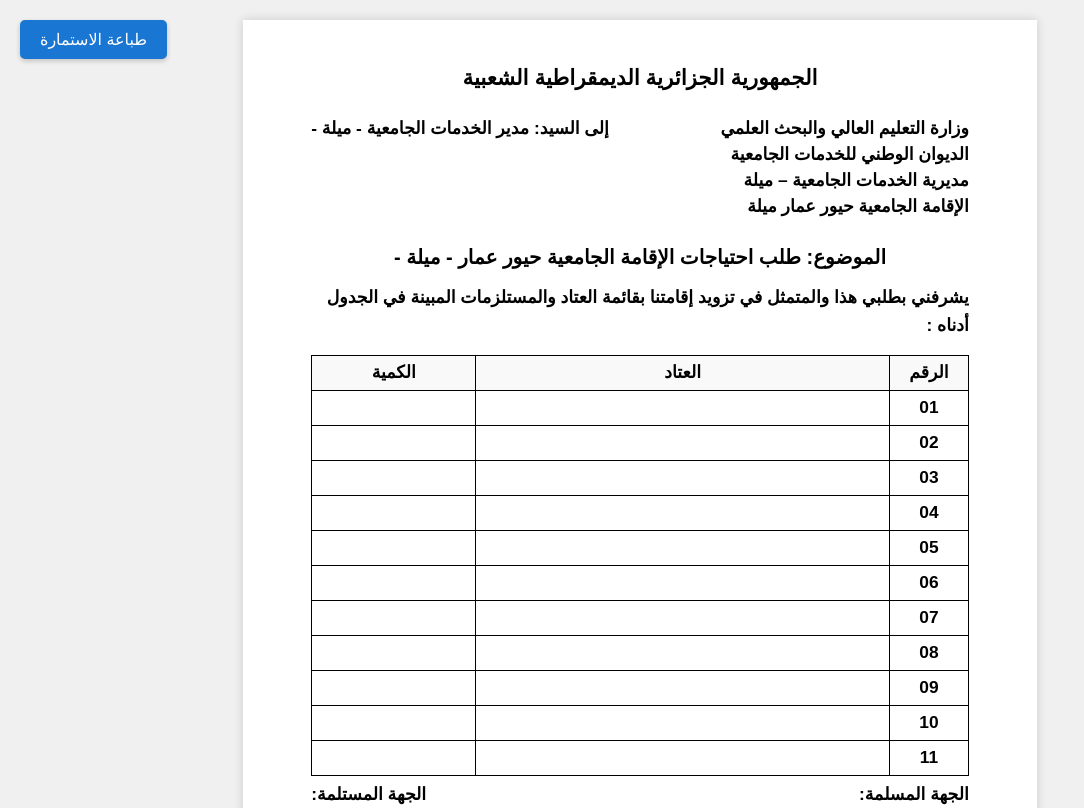
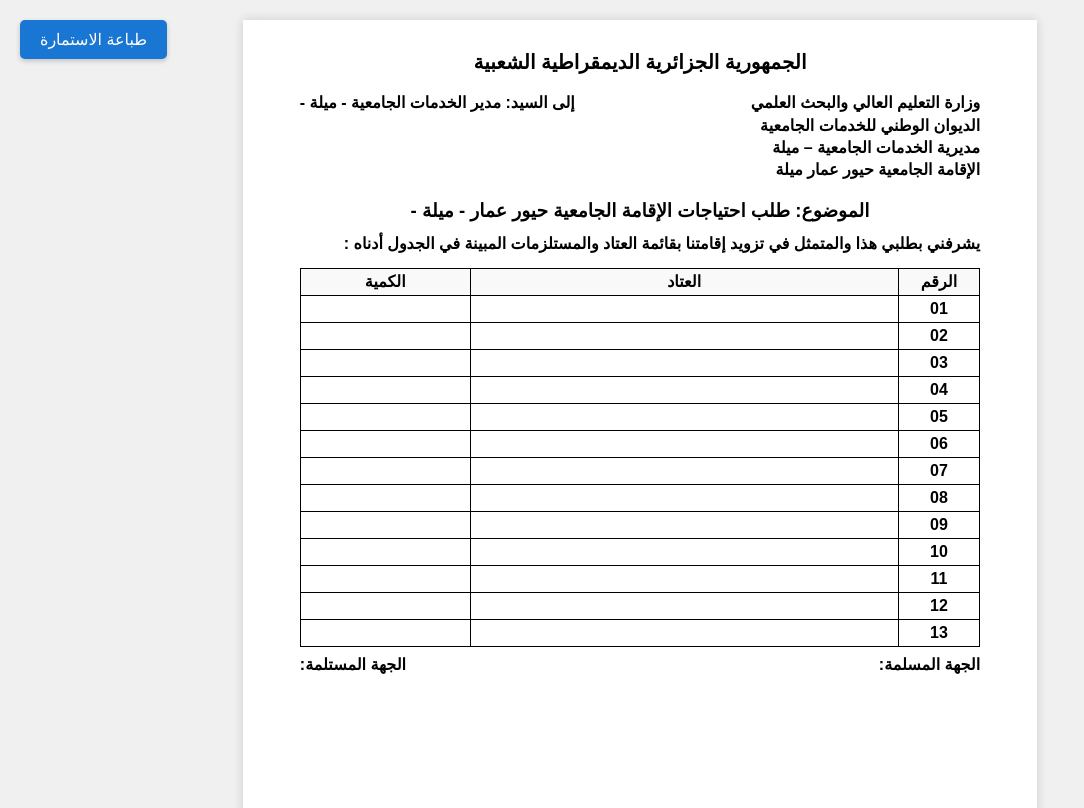
Before and after one commit to kassioslezar/demande-d-outils, a plain HTML site: page index.html in a window 1280 px wide. Shown: the top 808 px of the page, without its empty margins (0-1084 px from the left). Drawn offline with Linux system fonts and the light colour scheme.

Commit message:
Refactor styles and update table for editability
Adjusted padding, font sizes, and margins for various elements. Updated table structure to include editable fields.

```diff
--- a/index.html
+++ b/index.html
@@ -15,7 +15,7 @@
             background: white;
             width: 210mm;
             min-height: 297mm;
-            padding: 12mm 18mm 15mm 18mm;
+            padding: 8mm 15mm 10mm 15mm;
             margin: 0 auto;
             box-shadow: 0 0 10px rgba(0,0,0,0.15);
             box-sizing: border-box;
@@ -24,81 +24,84 @@
         /* الجمهورية الجزائرية الديمقراطية الشعبية */
         .republic-header {
             text-align: center;
-            font-size: 16pt;
+            font-size: 15pt;
             font-weight: bold;
-            margin-bottom: 25px;
+            margin-bottom: 18px;
         }
         /* الترويسة يمين ويسار */
         .header-row {
             display: flex;
             justify-content: space-between;
             align-items: flex-start;
-            margin-bottom: 25px;
+            margin-bottom: 18px;
         }
         .header-right {
             text-align: right;
-            font-size: 13pt;
+            font-size: 12pt;
             font-weight: bold;
-            line-height: 1.5;
+            line-height: 1.4;
         }
         .header-left {
             text-align: left;
-            font-size: 13pt;
+            font-size: 12pt;
             font-weight: bold;
-            line-height: 1.5;
+            line-height: 1.4;
         }
         /* الموضوع */
         .subject-title {
             text-align: center;
-            font-size: 15pt;
+            font-size: 14pt;
             font-weight: bold;
-            margin: 20px 0 15px 0;
+            margin: 15px 0 10px 0;
         }
         /* النص التمهيدي */
         .content-text {
-            font-size: 13pt;
+            font-size: 12pt;
             font-weight: bold;
-            line-height: 1.6;
-            margin-bottom: 15px;
+            line-height: 1.5;
+            margin-bottom: 12px;
             text-align: right;
         }
-        /* الجدول: الرقم على اليمين، العتاد في الوسط، الكمية على اليسار */
+        /* الجدول تفاعلي وقابل للكتابة */
         table {
             width: 100%;
             border-collapse: collapse;
-            margin-top: 10px;
+            margin-top: 5px;
             margin-bottom: 8px;
         }
         th, td {
             border: 1px solid #000;
-            padding: 4px 6px;
+            padding: 2px 4px;
             text-align: center;
-            font-size: 13pt;
+            font-size: 12pt;
             font-weight: bold;
-            height: 26px;
+            height: 22px;
         }
         th {
             background-color: #f9f9f9;
         }
-        td input {
-            width: 98%;
+        /* حقول الإدخال لتجعل الخانات قابلة للتعديل والكتابة بكل أريحية */
+        td input, td span[contenteditable="true"] {
+            width: 100%;
             border: none;
             background: transparent;
             text-align: center;
             font-family: inherit;
-            font-size: 13pt;
+            font-size: 12pt;
             font-weight: normal;
             outline: none;
+            display: block;
+            box-sizing: border-box;
         }
-        td input:focus {
+        td input:focus, td span[contenteditable="true"]:focus {
             background-color: #fffde7;
         }
-        /* التوقيعات تحت الجدول مباشرة كما في الصورة تماماً */
+        /* التوقيعات تحت الجدول مباشرة */
         .footer-signatures {
             display: flex;
             justify-content: space-between;
             margin-top: 8px;
-            font-size: 13pt;
+            font-size: 12pt;
             font-weight: bold;
         }
         .print-btn {
@@ -113,11 +116,16 @@
             cursor: pointer;
             font-size: 16px;
             box-shadow: 0 2px 5px rgba(0,0,0,0.2);
+            z-index: 1000;
         }
         .print-btn:hover {
             background-color: #115293;
         }
         @media print {
+            @page {
+                size: A4;
+                margin: 0;
+            }
             body {
                 background: none;
                 padding: 0;
@@ -126,13 +134,11 @@
                 box-shadow: none;
                 margin: 0;
                 width: 100%;
-                padding: 10mm;
+                min-height: 100vh;
+                padding: 10mm 15mm;
             }
             .print-btn {
                 display: none;
-            }
-            td input {
-                border-bottom: 1px solid transparent;
             }
         }
     </style>
@@ -166,7 +172,7 @@
         يشرفني بطلبي هذا والمتمثل في تزويد إقامتنا بقائمة العتاد والمستلزمات المبينة في الجدول أدناه :
     </div>
 
-    <!-- الجدول: الرقم (يمين) - العتاد (وسط) - الكمية (يسار) -->
+    <!-- الجدول: 13 خانة فارغة وقابلة للكتابة والتعديل المباشر -->
     <table>
         <thead>
             <tr>
@@ -176,61 +182,19 @@
             </tr>
         </thead>
         <tbody>
-            <tr>
-                <td>01</td>
-                <td><input type="text" placeholder=""></td>
-                <td><input type="text" placeholder=""></td>
-            </tr>
-            <tr>
-                <td>02</td>
-                <td><input type="text" placeholder=""></td>
-                <td><input type="text" placeholder=""></td>
-            </tr>
-            <tr>
-                <td>03</td>
-                <td><input type="text" placeholder=""></td>
-                <td><input type="text" placeholder=""></td>
-            </tr>
-            <tr>
-                <td>04</td>
-                <td><input type="text" placeholder=""></td>
-                <td><input type="text" placeholder=""></td>
-            </tr>
-            <tr>
-                <td>05</td>
-                <td><input type="text" placeholder=""></td>
-                <td><input type="text" placeholder=""></td>
-            </tr>
-            <tr>
-                <td>06</td>
-                <td><input type="text" placeholder=""></td>
-                <td><input type="text" placeholder=""></td>
-            </tr>
-            <tr>
-                <td>07</td>
-                <td><input type="text" placeholder=""></td>
-                <td><input type="text" placeholder=""></td>
-            </tr>
-            <tr>
-                <td>08</td>
-                <td><input type="text" placeholder=""></td>
-                <td><input type="text" placeholder=""></td>
-            </tr>
-            <tr>
-                <td>09</td>
-                <td><input type="text" placeholder=""></td>
-                <td><input type="text" placeholder=""></td>
-            </tr>
-            <tr>
-                <td>10</td>
-                <td><input type="text" placeholder=""></td>
-                <td><input type="text" placeholder=""></td>
-            </tr>
-            <tr>
-                <td>11</td>
-                <td><input type="text" placeholder=""></td>
-                <td><input type="text" placeholder=""></td>
-            </tr>
+            <tr><td>01</td><td><input type="text"></td><td><input type="text"></td></tr>
+            <tr><td>02</td><td><input type="text"></td><td><input type="text"></td></tr>
+            <tr><td>03</td><td><input type="text"></td><td><input type="text"></td></tr>
+            <tr><td>04</td><td><input type="text"></td><td><input type="text"></td></tr>
+            <tr><td>05</td><td><input type="text"></td><td><input type="text"></td></tr>
+            <tr><td>06</td><td><input type="text"></td><td><input type="text"></td></tr>
+            <tr><td>07</td><td><input type="text"></td><td><input type="text"></td></tr>
+            <tr><td>08</td><td><input type="text"></td><td><input type="text"></td></tr>
+            <tr><td>09</td><td><input type="text"></td><td><input type="text"></td></tr>
+            <tr><td>10</td><td><input type="text"></td><td><input type="text"></td></tr>
+            <tr><td>11</td><td><input type="text"></td><td><input type="text"></td></tr>
+            <tr><td>12</td><td><input type="text"></td><td><input type="text"></td></tr>
+            <tr><td>13</td><td><input type="text"></td><td><input type="text"></td></tr>
         </tbody>
     </table>
 
```
